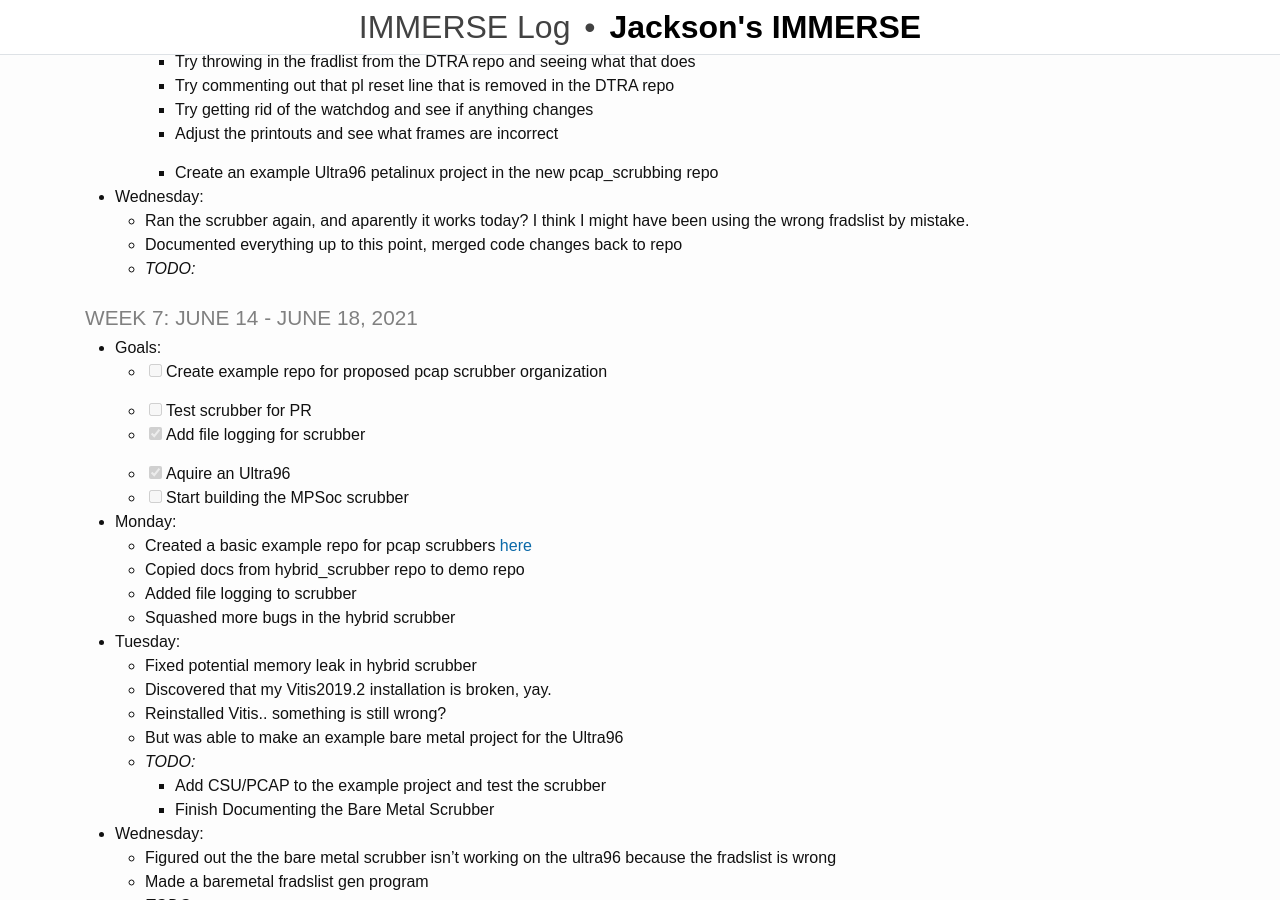
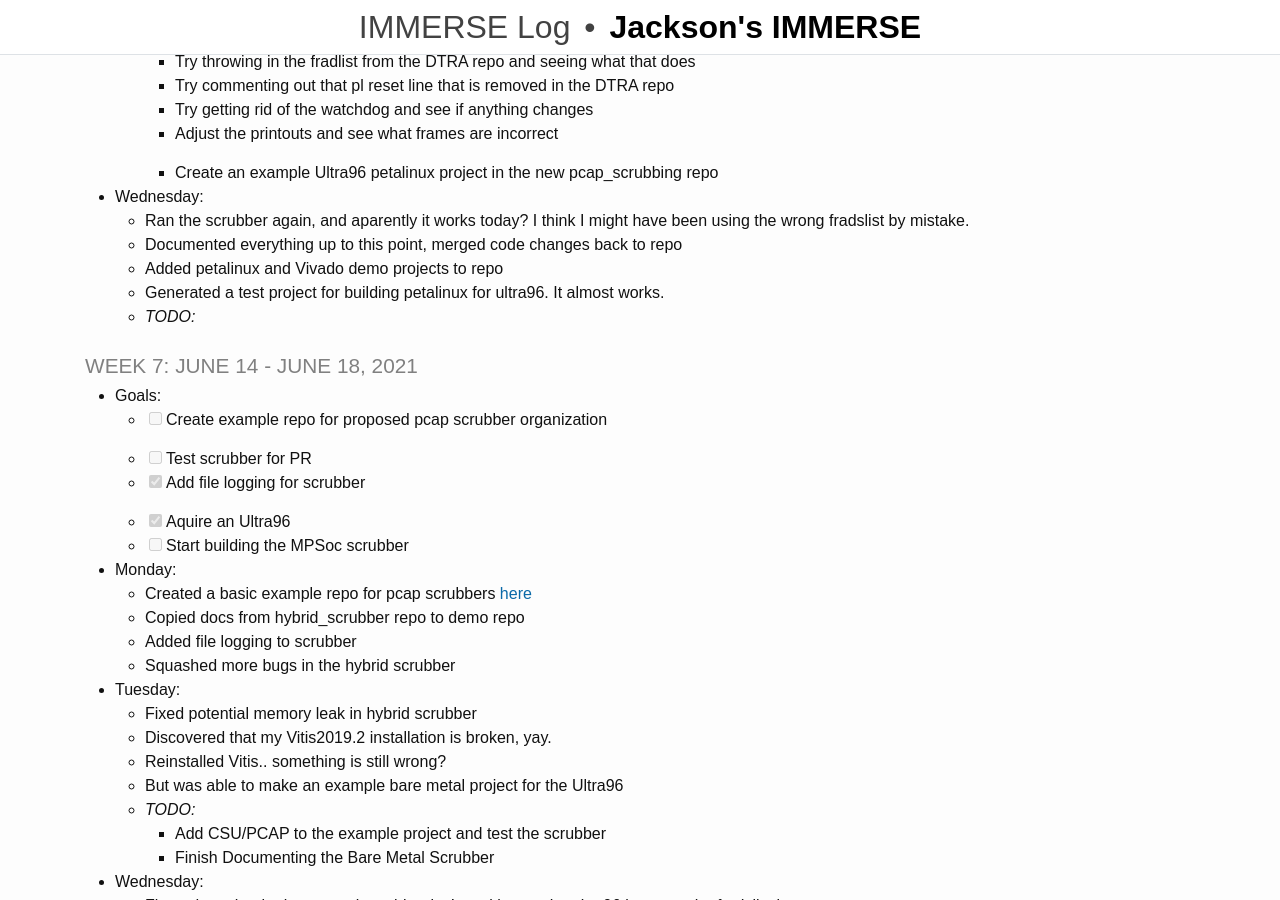
Before and after one commit to rjsmith1999/IMMERSE, a Jekyll site: the page built from _pages/log.md, in a window 1280 px wide and 900 px high, scrolled down 656 px. Built offline with Jekyll 4.4.1, drawn with Linux system fonts in a browser that asks for light colours.

Commit message:
Update Log

```diff
--- a/_pages/log.md
+++ b/_pages/log.md
@@ -41,6 +41,8 @@ title: IMMERSE Log
 * **Wednesday**:
   - Ran the scrubber again, and aparently it works today? I think I might have been using the wrong fradslist by mistake.
   - Documented everything up to this point, merged code changes back to repo
+  - Added petalinux and Vivado demo projects to repo
+  - Generated a test project for building petalinux for ultra96. It almost works.
   - _TODO:_
 
 
```
